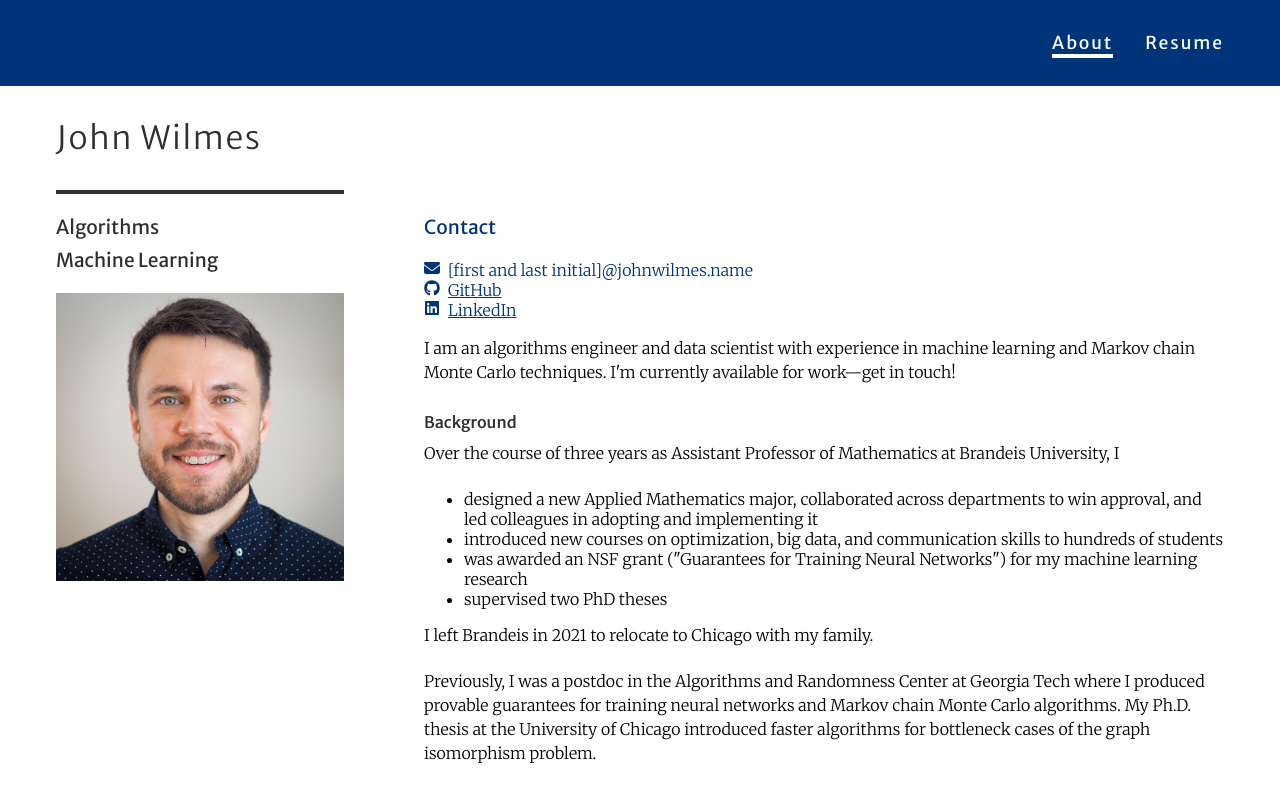
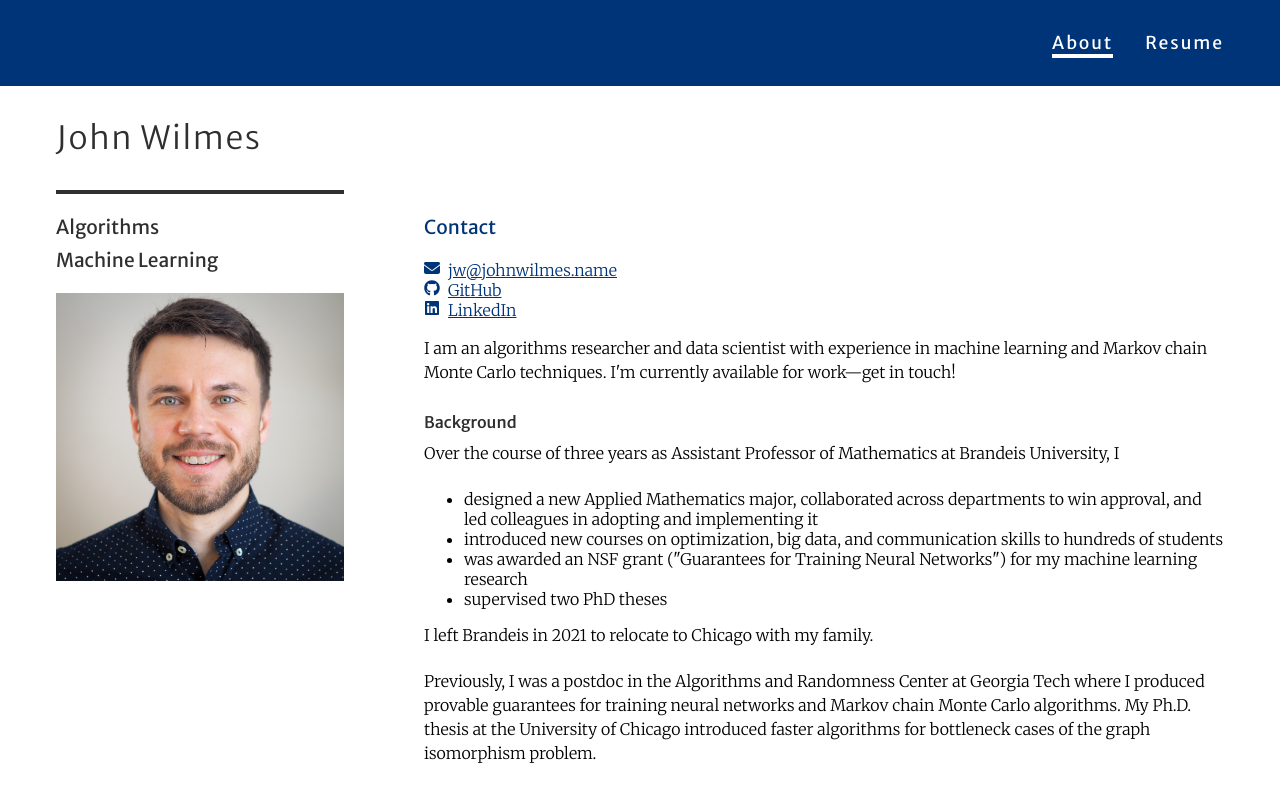
Before and after one commit to johnwilmes/johnwilmes.github.io, a Jekyll site: the page built from index.html, in a window 1280 px wide. Shown: the top 802 px of the page. Built offline with Jekyll 4.4.1, drawn with Linux system fonts in a browser that asks for light colours.

Commit message:
don't obscure email address

```diff
--- a/index.html
+++ b/index.html
@@ -15,13 +15,13 @@ navigation_weight: 1
     <h3>Contact</h3>
 
     <ul id="contact">
-        <li class="email">{% include icons/envelope-solid.svg %}[first and last initial]@johnwilmes.name</li>
+        <li class="email"><a href="mailto:jw@johnwilmes.name">{% include icons/envelope-solid.svg %}jw@johnwilmes.name</a></li>
         <li class="github"><a href="https://github.com/johnwilmes">{% include icons/github.svg %}GitHub</a></li>
         <li class="linkedin"><a href="https://www.linkedin.com/in/john-wilmes/">{% include icons/linkedin.svg %}LinkedIn</a></li>
     </ul>
 
 
-    <p>I am an algorithms engineer and data scientist with experience in machine learning and
+    <p>I am an algorithms researcher and data scientist with experience in machine learning and
     Markov chain Monte Carlo techniques. I'm currently available for work&mdash;get in touch!</p>
 
     <h4>Background</h4>
```
